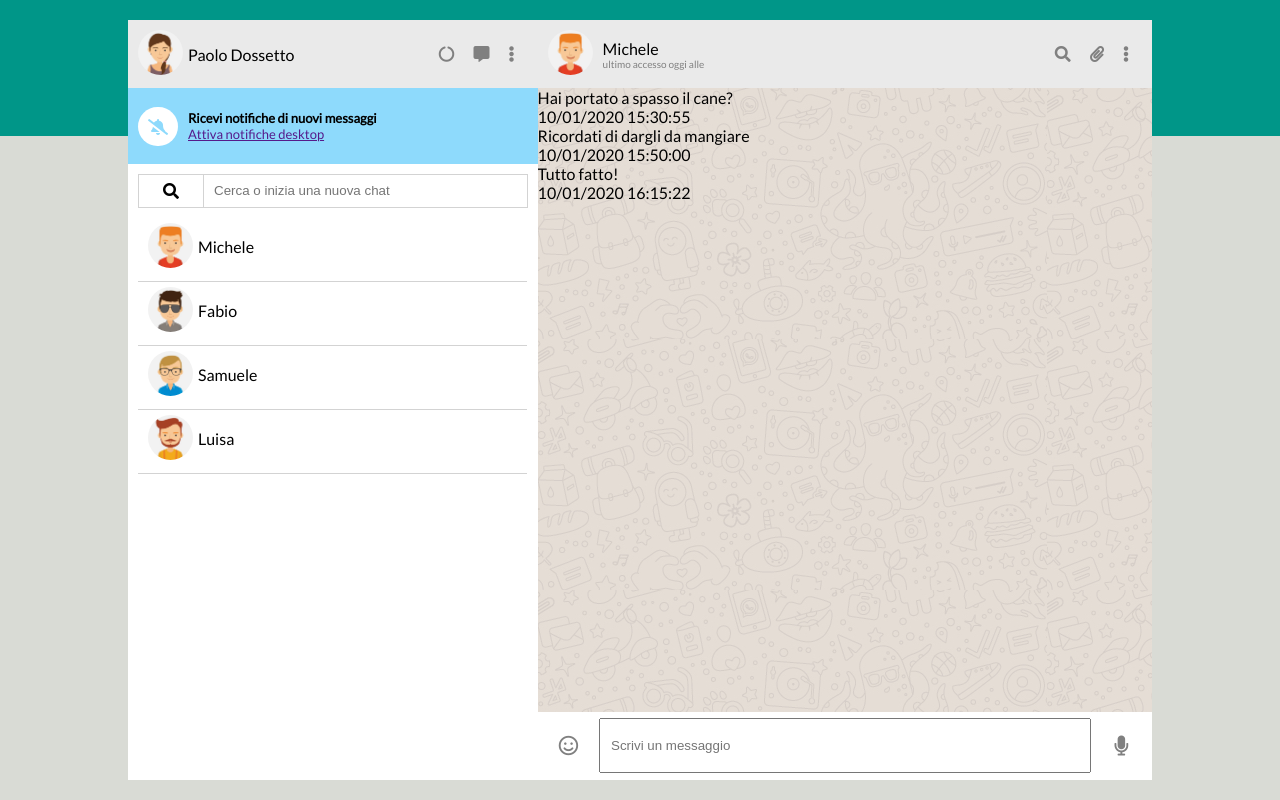
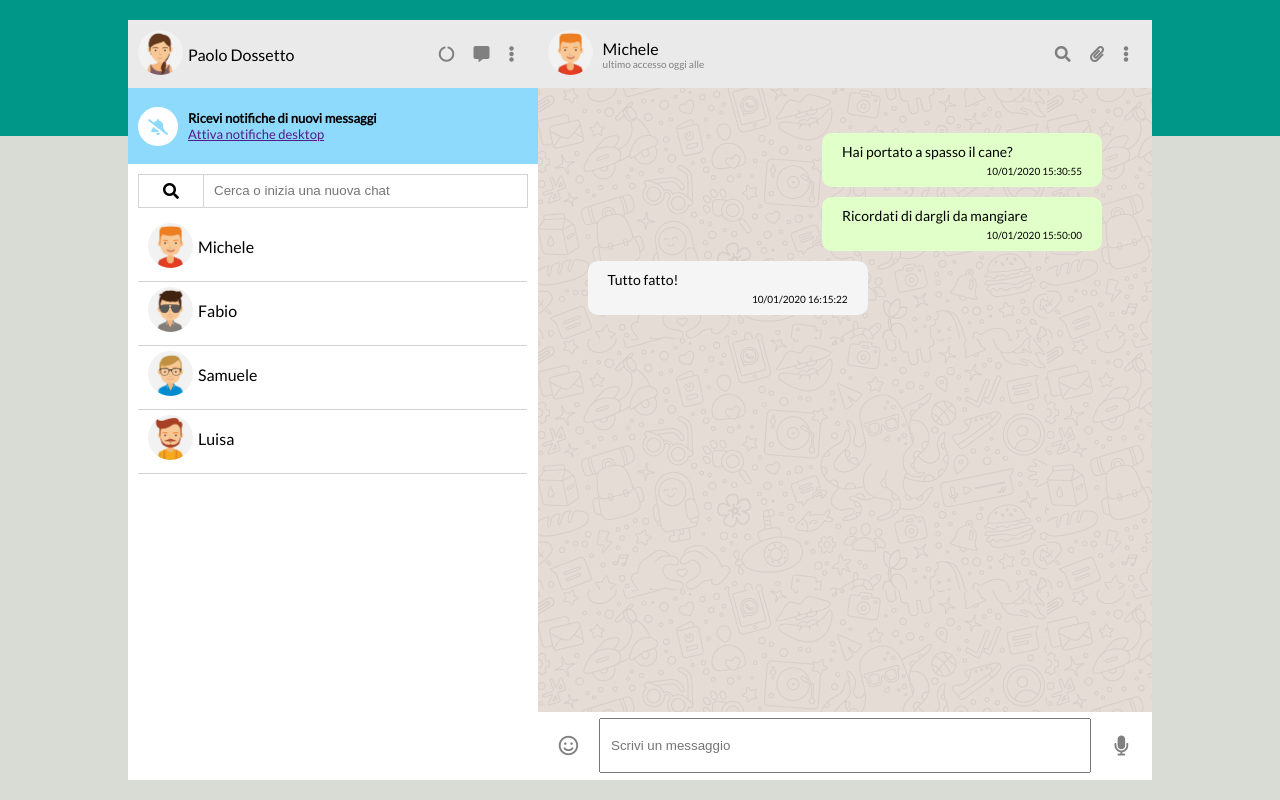
Before and after one commit to NeriEroi/vue-boolzapp, a plain HTML site: page index.html in a window 1280 px wide. Drawn offline with nearby package versions, Linux system fonts and the light colour scheme.

Commit message:
milestone 2 completa

```diff
--- a/css/syle.css
+++ b/css/syle.css
@@ -257,12 +257,46 @@ body {
     overflow-y: scroll;
 }
 
-#chat .message_cont .message.sent {
-    background-color: rgb(14, 184, 14);
+.wrapper .block_right #chat .messages_cont {
+    margin-top: 40px;
 }
 
-#chat .message_cont .message.received {
-    background-color: coral;
+.wrapper .block_right #chat .messages_cont #messages_box_width {
+    width: 280px;
+}
+
+/* with js */
+#chat .messages_cont .message.sent {
+    padding: 10px 20px;
+    border-radius: 10px;
+    margin: 5px 50px 5px 5px;
+    background-color: #E1FFC8;
+    float: right;
+    clear: both;
+}
+
+#chat .messages_cont .message.received {
+    padding: 10px 20px;
+    border-radius: 10px;
+    margin: 5px 5px 5px 50px;
+    background-color: whitesmoke;
+    float: left;
+    clear: both;
+}
+/* / with js */
+
+.wrapper .block_right #chat .messages_cont .flex_date {
+    display: flex;
+    justify-content: flex-end;
+}
+
+#chat .messages_cont .text_message {
+    font-size: 14px;
+}
+
+#chat .messages_cont .date_message {
+    font-size: 10px;
+    padding-top: 5px;
 }
 /* / chat */
 
--- a/index.html
+++ b/index.html
@@ -134,14 +134,16 @@
                     <div class="messages_cont">
 
                         <div v-for="(message, index) in contacts[selectedChat].messages"
-                        :class="getMessageClass(index)">
+                        :class="getMessageClass(index)" id="messages_box_width">
 
                             <div class="text_message">
                                 {{ message.message }}
                             </div>
 
-                            <div class="date_message">
-                                {{ message.date }}
+                            <div class="flex_date">
+                                <div class="date_message">
+                                    {{ message.date }}
+                                </div>
                             </div>
 
                         </div>
```
